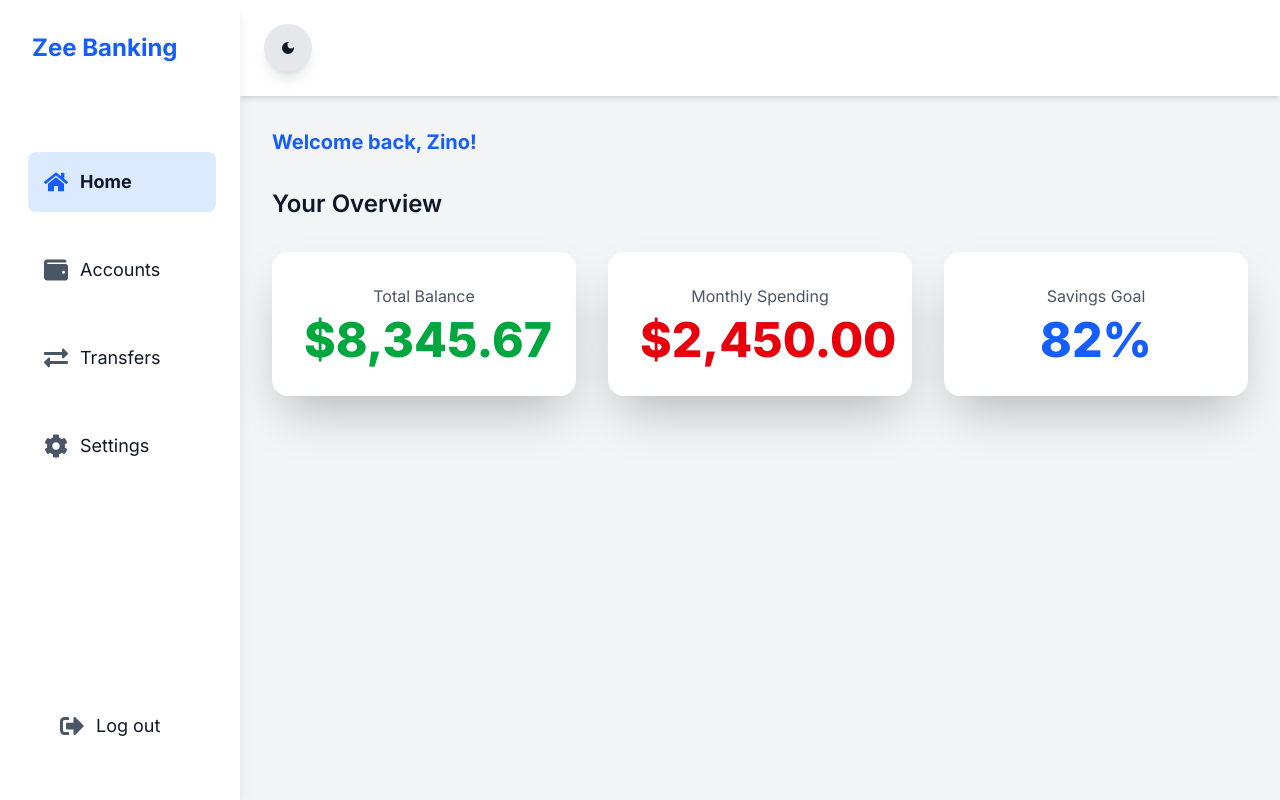
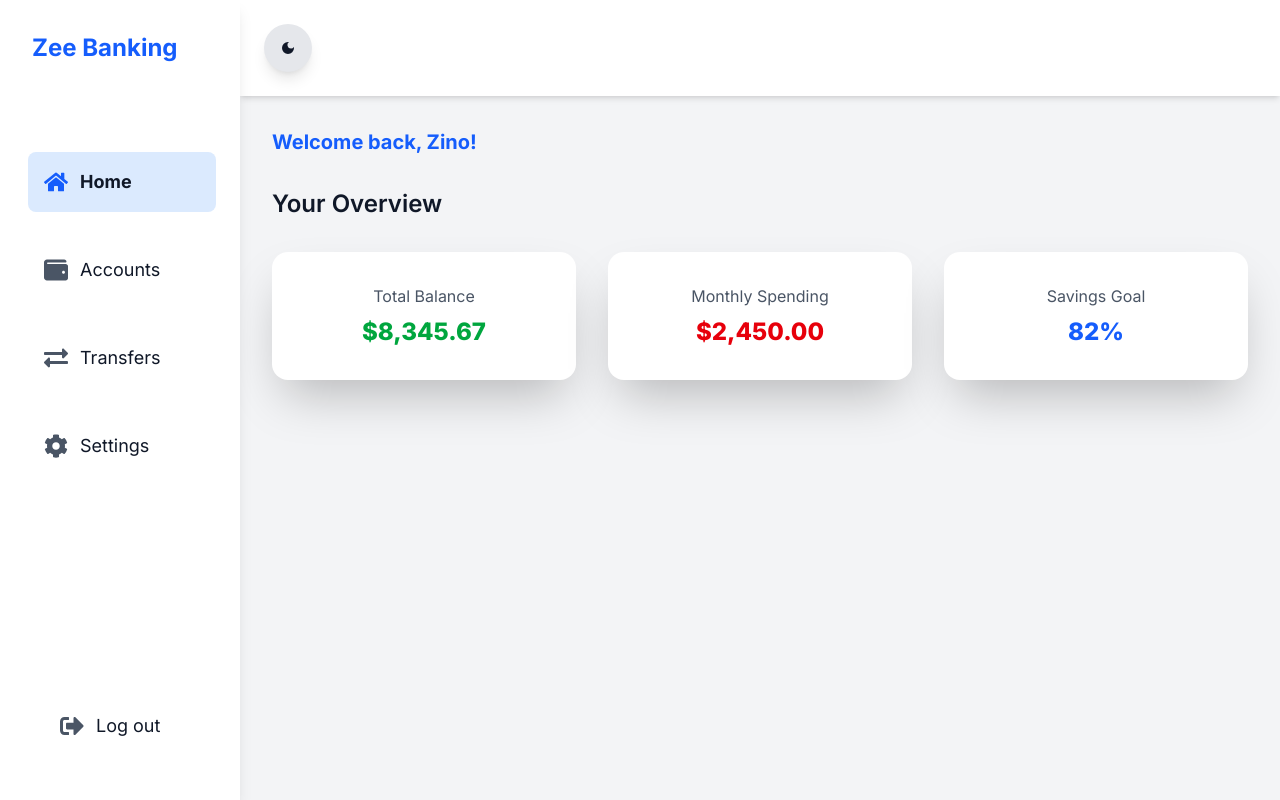
Before and after one commit to zinoefezino/dashboard, a React (Vite) app: page / in a window 1280 px wide. Built offline with nearby package versions, Linux system fonts and the light colour scheme.

Commit message:
updates font size for dahboard for large text

```diff
--- a/src/components/DashboardHome.jsx
+++ b/src/components/DashboardHome.jsx
@@ -9,7 +9,7 @@ const DashboardHome = () => {
       <div className="grid grid-cols-1 md:grid-cols-2 lg:grid-cols-3 gap-8">
         <div className="bg-white dark:bg-gray-800 rounded-2xl shadow-2xl p-8 text-center">
           <p className="text-gray-600 dark:text-gray-400 mb-2">Total Balance</p>
-          <p className="text-5xl font-extrabold text-green-600 dark:text-green-400">
+          <p className="text-2xl font-extrabold text-green-600 dark:text-green-400 large-amount">
             $8,345.67
           </p>
         </div>
@@ -18,14 +18,14 @@ const DashboardHome = () => {
           <p className="text-gray-600 dark:text-gray-400 mb-2">
             Monthly Spending
           </p>
-          <p className="text-5xl font-extrabold text-red-600 dark:text-red-400">
+          <p className="text-2xl font-extrabold text-red-600 dark:text-red-400 large-amount">
             $2,450.00
           </p>
         </div>
 
         <div className="bg-white dark:bg-gray-800 rounded-2xl shadow-2xl p-8 text-center">
           <p className="text-gray-600 dark:text-gray-400 mb-2">Savings Goal</p>
-          <p className="text-5xl font-extrabold text-blue-600 dark:text-blue-400">
+          <p className="text-2xl font-extrabold text-blue-600 dark:text-blue-400 large-amount">
             82%
           </p>
         </div>
--- a/src/index.css
+++ b/src/index.css
@@ -19,37 +19,41 @@ html {
 }
 
 .large-text {
-  font-size: 1rem;
+  font-size: 1.125rem;
 }
 
 .large-text h1 {
-  font-size: 2rem;
+  font-size: 1.75rem;
 }
 
 .large-text h2 {
-  font-size: 2rem;
+  font-size: 1.5rem;
 }
 
 .large-text h3 {
-  font-size: 1.5rem;
+  font-size: 1.375rem;
 }
 
 .large-text h4 {
-  font-size: 1.2rem;
+  font-size: 1.125rem;
 }
 
 .large-text p {
+  font-size: 1.25rem;
+}
+
+.large-text button {
   font-size: 1.125rem;
 }
 
-.large-text button {
-  font-size: 1rem;
-}
-
 .large-text input {
-  font-size: 1rem;
+  font-size: 1.125rem;
 }
 
 .large-text label {
-  font-size: 1rem;
+  font-size: 1.125rem;
 }
+
+.large-text .large-amount {
+  font-size: 4rem;
+}
```
